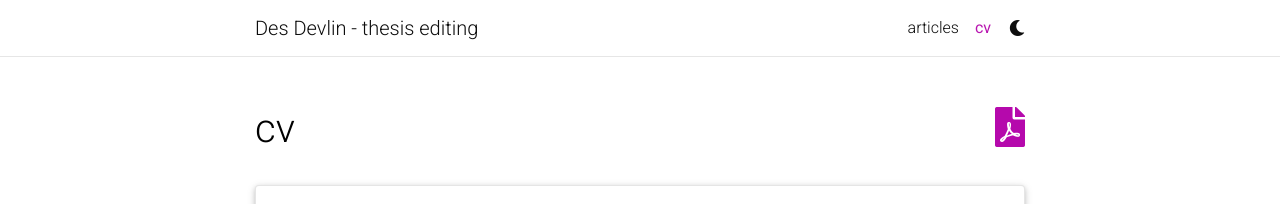
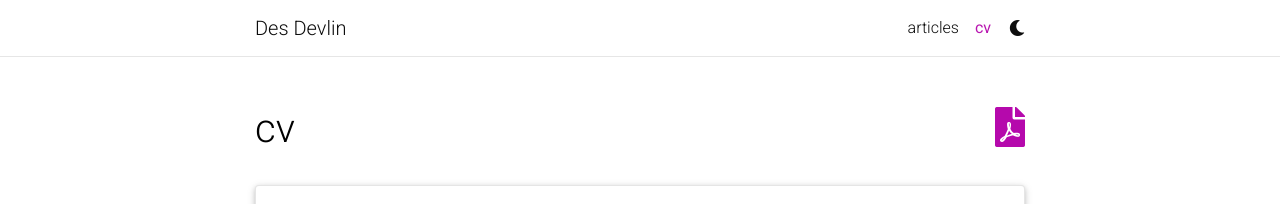
Before and after one commit to desmodev/desmodev.github.io, a Jekyll site: the page built from _pages/cv.md, in a window 1280 px wide. Shown: the top 204 px of the page. Built offline with Jekyll 4.4.1, drawn with Linux system fonts in a browser that asks for light colours; comment, search, counter and statistics services are not loaded; a style sheet for code colours, icons or effects is not loaded.

Commit message:
Update _config.yml

```diff
--- a/_config.yml
+++ b/_config.yml
@@ -2,7 +2,7 @@
 # Site settings
 # -----------------------------------------------------------------------------
 
-title: Des Devlin - thesis editing #blank # the website title (if blank, full name will be used instead)
+title: Des Devlin #blank # the website title (if blank, full name will be used instead)
 first_name: Des
 middle_name:
 last_name: Devlin
```
